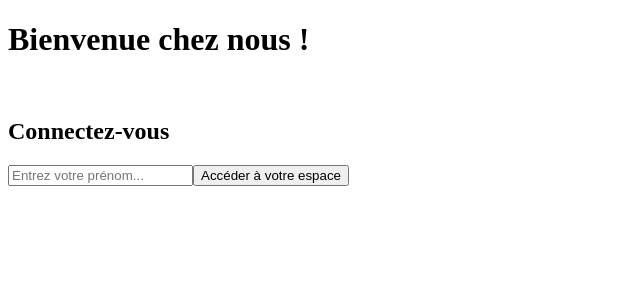
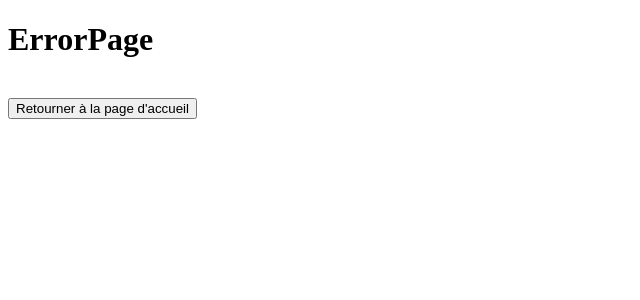
Before and after one commit to MatVD/crazee-burger, a React (Vite) app: page /order/1 in a window 1280 px wide. Shown: the top 300 px of the page, without its empty margins (0-640 px from the left). Built offline with nearby package versions, Linux system fonts and the light colour scheme.

Commit message:
F02 : Add OrderPage and ErrorPage + add routing

```diff
--- a/package.json
+++ b/package.json
@@ -11,7 +11,8 @@
   },
   "dependencies": {
     "react": "^18.2.0",
-    "react-dom": "^18.2.0"
+    "react-dom": "^18.2.0",
+    "react-router-dom": "^6.14.2"
   },
   "devDependencies": {
     "@types/react": "^18.2.15",
--- a/src/App.jsx
+++ b/src/App.jsx
@@ -1,7 +1,17 @@
+import ErrorPage from "./components/pages/error/ErrorPage";
 import LoginPage from "./components/pages/login/LoginPage";
+import OrderPage from "./components/pages/order/OrderPage";
+import { Routes, Route } from "react-router-dom";
 
 function App() {
-  return <LoginPage />;
+  return (
+    <Routes>
+      <Route path="/" element={<LoginPage />} />
+      <Route path="/order" element={<OrderPage />} />
+      <Route path="*" element={<ErrorPage />} />
+    </Routes>
+  )
+
 }
 
 export default App;
--- /dev/null
+++ b/src/components/pages/error/ErrorPage.jsx
@@ -0,0 +1,16 @@
+import { Link } from "react-router-dom"
+
+const ErrorPage = () => {
+
+  return (
+    <>
+        <h1>ErrorPage</h1>
+        <br />
+        <Link to='/' >
+            <button>Retourner à la page d&apos;accueil</button>
+        </Link>
+    </>
+  )
+}
+
+export default ErrorPage
--- a/src/components/pages/login/LoginForm.jsx
+++ b/src/components/pages/login/LoginForm.jsx
@@ -1,4 +1,5 @@
 import { useState } from "react";
+import { Link } from "react-router-dom";
 
 const LoginForm = () => {
 
@@ -10,8 +11,11 @@ const LoginForm = () => {
 
     const handleSubmit = (event) => {
         event.preventDefault();
-        alert(`Bonjour ${username}`);
-        setUsername('');
+        try {
+            setUsername('');
+        } catch (error) {
+            throw new Error(`${error} : Veuillez entrer un nom svp`)
+        }
     };
 
   return (
@@ -27,8 +31,12 @@ const LoginForm = () => {
                 placeholder="Entrez votre prénom..."
                 value={username}
                 onChange={handleChange}
-                required/>
-            <button>Accéder à votre espace</button>
+                required
+            />
+
+            <Link to='/order' state={{username}} >
+                <button>Accéder à votre espace</button>
+            </Link>
         </form>
     </>
   )
--- /dev/null
+++ b/src/components/pages/order/OrderPage.jsx
@@ -0,0 +1,17 @@
+import { Link, useLocation } from "react-router-dom"
+
+const OrderPage = () => {
+    const { state } = useLocation();
+
+  return (
+    <>
+        <h1>Bonjour {state.username} </h1>
+        <br />
+        <Link to="/" >
+            <button>Déconnexion</button>
+        </Link>
+    </>
+  )
+}
+
+export default OrderPage;
--- a/src/main.jsx
+++ b/src/main.jsx
@@ -1,9 +1,9 @@
-import React from 'react'
 import ReactDOM from 'react-dom/client'
 import App from './App.jsx'
+import { BrowserRouter } from "react-router-dom";
 
 ReactDOM.createRoot(document.getElementById('root')).render(
-  <React.StrictMode>
+  <BrowserRouter>
     <App />
-  </React.StrictMode>,
+  </BrowserRouter>,
 )
```
Also changed, not shown: 1 other file (tests, documents, lock files or other folders).
